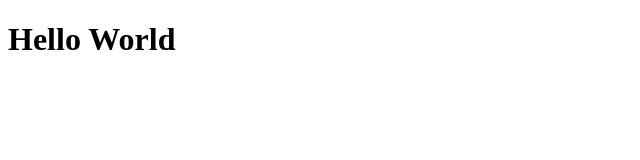
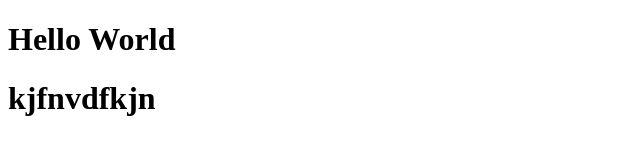
Before and after one commit to wuzich/-, a plain HTML site: page index.html in a window 1280 px wide. Shown: the whole page, without its empty margins (0-640 px from the left). Drawn offline with Linux system fonts and the light colour scheme.

Commit message:
творая версия сайта

```diff
--- a/index.html
+++ b/index.html
@@ -7,6 +7,7 @@
 </head>
 <body>
     <h1>Hello World</h1>
+    <h1>kjfnvdfkjn</h1>
     <script src="scipt.js"></script>
 </body>
 </html>
```
